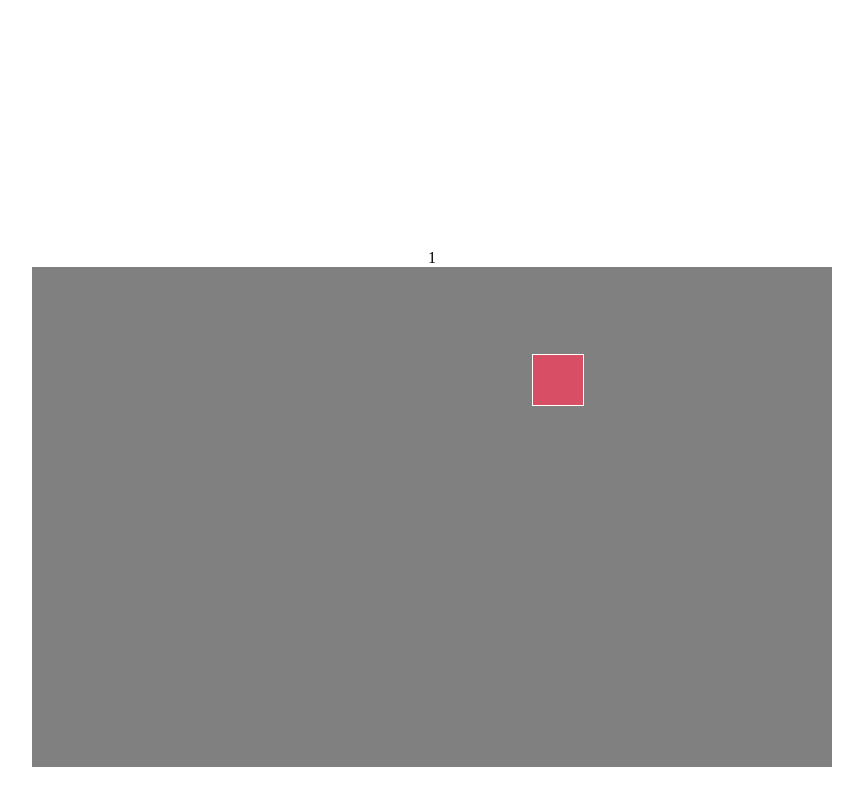
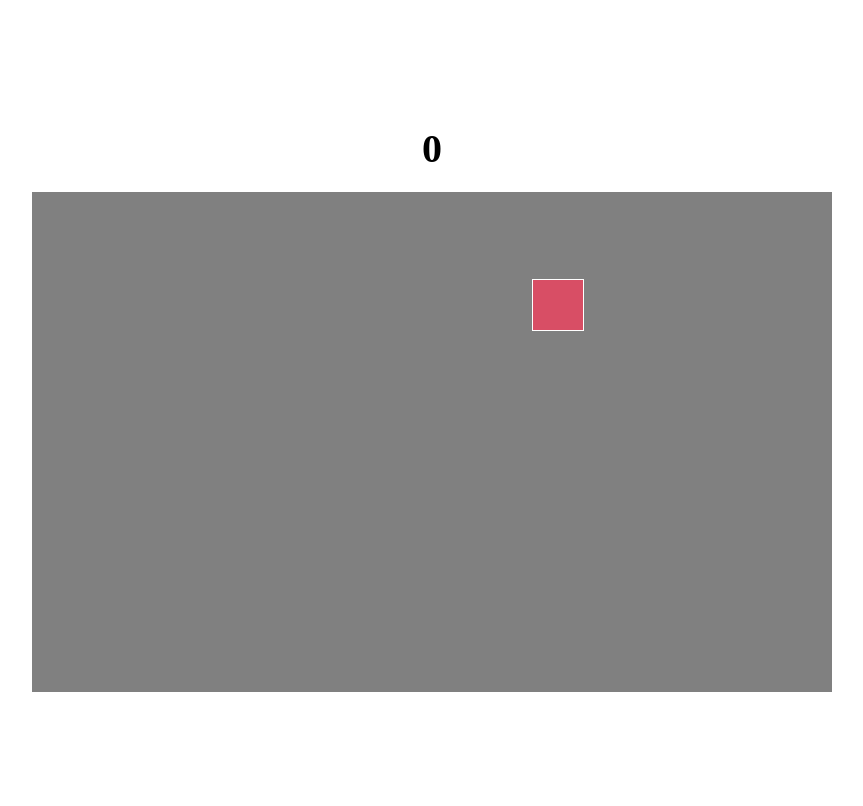
Before and after one commit to Magnary1/calculator, a plain HTML site: page moving box/index.html in a window 1280 px wide. Shown: the whole page, without its empty margins (208-1071 px from the left). Drawn offline with Linux system fonts and the light colour scheme.

Commit message:
fixed counter and made it look slightly nicer

```diff
--- a/moving box/script.js
+++ b/moving box/script.js
@@ -4,7 +4,7 @@ const container = document.getElementById(`container`)
 const box = document.createElement(`div`)
 const scoreDisplay = document.querySelector(`#score`)
 
-let score = 1
+let score = 0
 scoreDisplay.textContent = score
 
 
--- a/moving box/styles.css
+++ b/moving box/styles.css
@@ -3,7 +3,7 @@ body {
     flex-direction: column;
     justify-content: center;
     align-items: center;
-    height: 1000px;
+    height: 800px;
     }
 
 #container {
@@ -21,3 +21,9 @@ body {
 .box:hover {
     cursor: pointer;
 }
+
+#score {
+    margin-bottom: 20px;
+    font-size: 40px;
+    font-weight: bold;
+}
```
